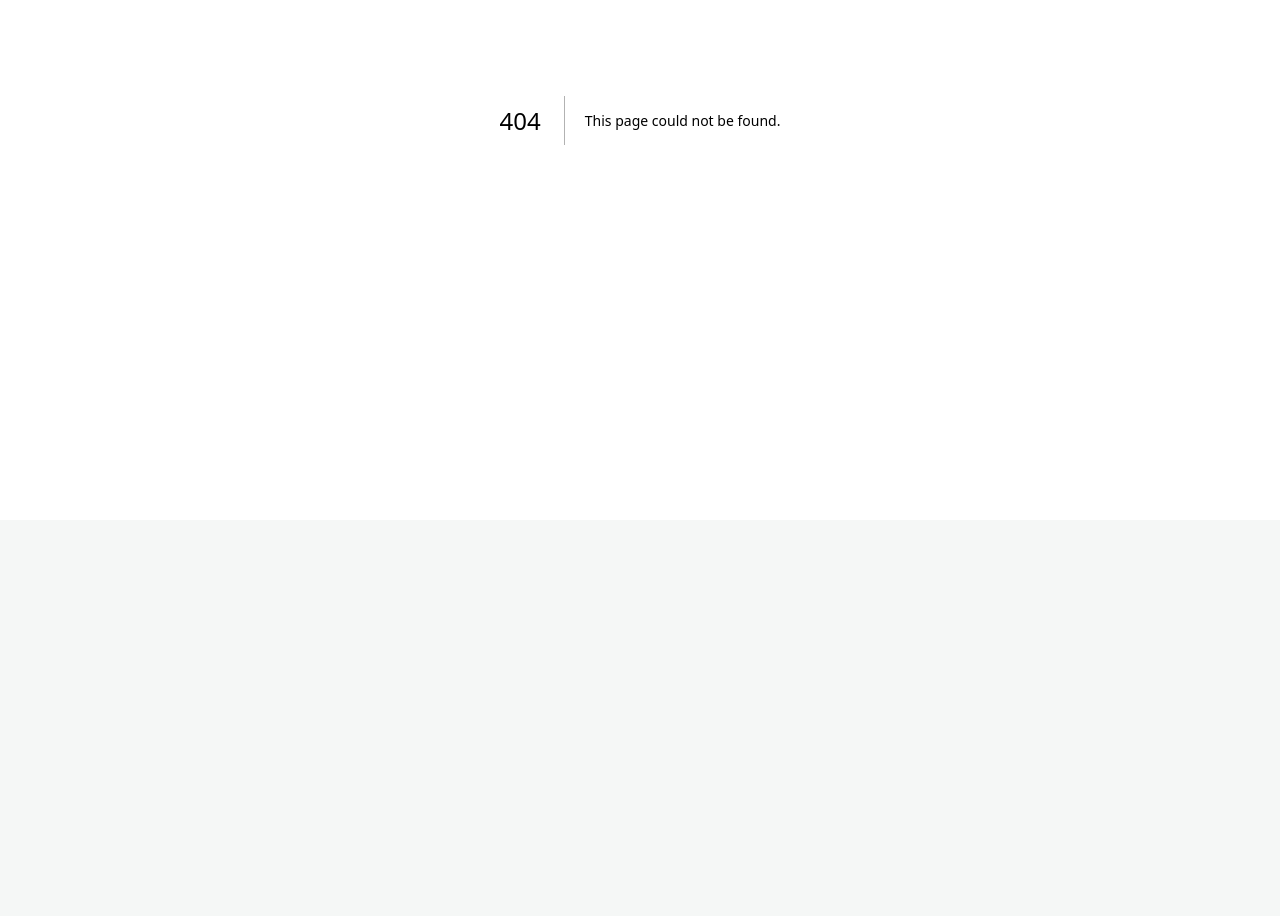
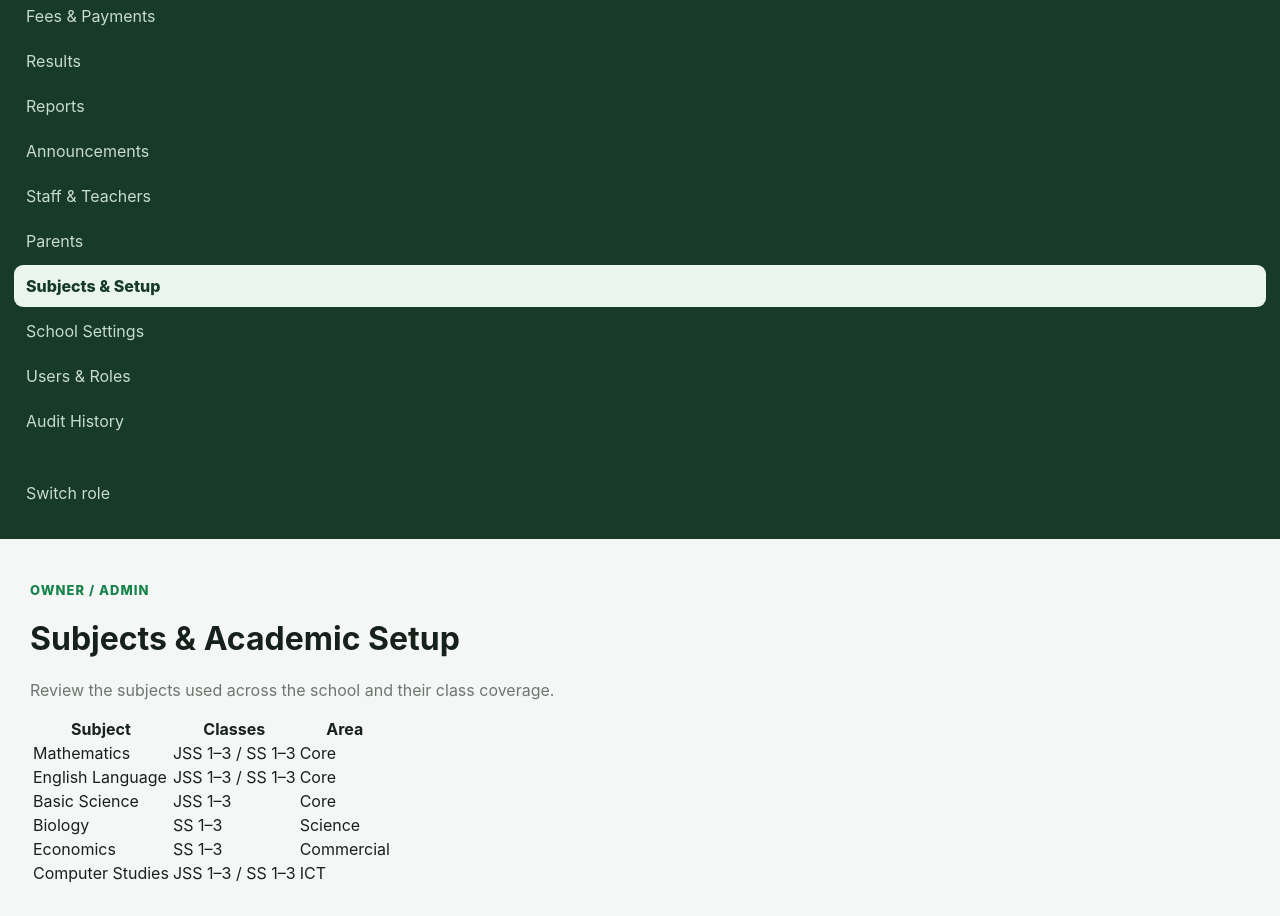
Before and after one commit to greenbasket-labs/GB-demo-school, a Next.js app: page /subjects in a window 1280 px wide. Before the commit this address had no page. Shown: the part 280-1196 px from the top of the page. Before the commit the page ends 800 px from the top, so only its background shows below. Built offline with nearby package versions, Linux system fonts and the light colour scheme.

Commit message:
Add Owner subjects and academic setup view

```diff
--- /dev/null
+++ b/app/subjects/page.tsx
@@ -0,0 +1,14 @@
+import Sidebar from '../components/Sidebar'
+
+const subjects = [
+  ['Mathematics','JSS 1–3 / SS 1–3','Core'],
+  ['English Language','JSS 1–3 / SS 1–3','Core'],
+  ['Basic Science','JSS 1–3','Core'],
+  ['Biology','SS 1–3','Science'],
+  ['Economics','SS 1–3','Commercial'],
+  ['Computer Studies','JSS 1–3 / SS 1–3','ICT'],
+]
+
+export default function SubjectsPage() {
+  return <div className="app-shell"><Sidebar /><main className="main"><p className="eyebrow">OWNER / ADMIN</p><h1>Subjects & Academic Setup</h1><p className="muted">Review the subjects used across the school and their class coverage.</p><div className="table-wrap"><table><thead><tr><th>Subject</th><th>Classes</th><th>Area</th></tr></thead><tbody>{subjects.map(([subject,classes,area]) => <tr key={subject}><td>{subject}</td><td>{classes}</td><td>{area}</td></tr>)}</tbody></table></div></main></div>
+}
```
